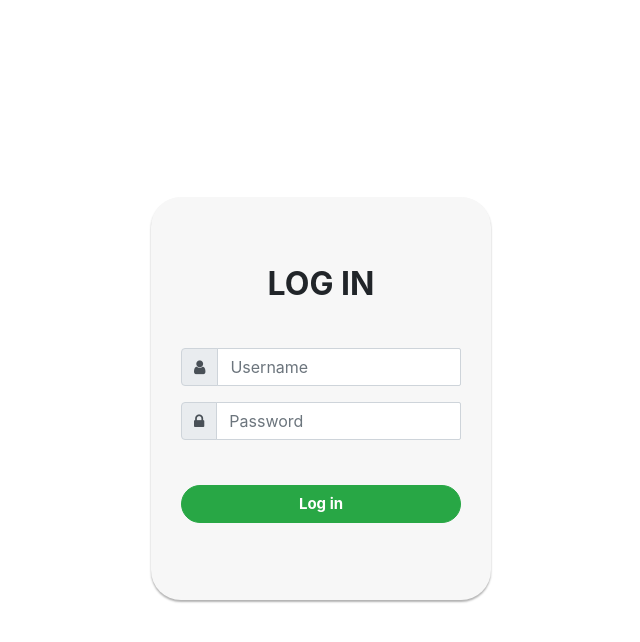
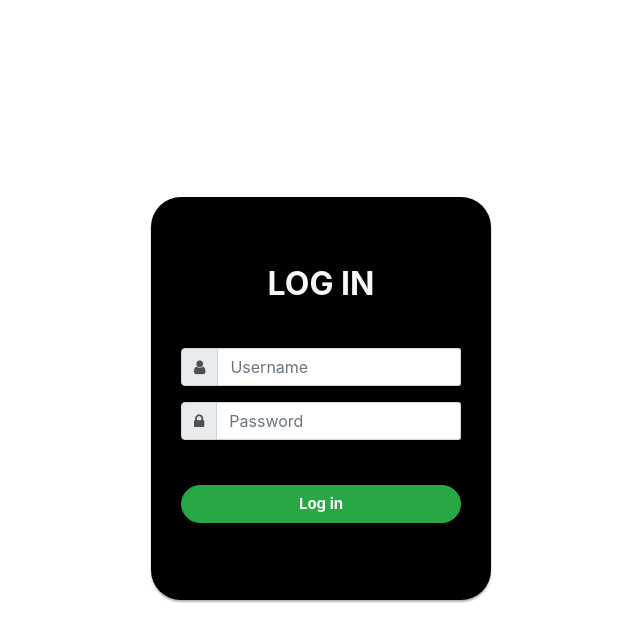
Before and after one commit to sinchanabbhanu/dbmsproject, a PHP site: page /logindbms.html in a window 1280 px wide. Shown: the top 642 px of the page, without its empty margins (319-959 px from the left). Run offline with PHP 8.4, Linux system fonts and the light colour scheme.

Commit message:
addition

```diff
--- a/logindbms.css
+++ b/logindbms.css
@@ -9,7 +9,7 @@
 }
 .login-form form {
     margin-bottom: 15px;
-    background: #f7f7f7;
+    background: #000000;
     box-shadow: 0px 2px 2px rgba(0, 0, 0, 0.3);
     padding: 30px;
     padding-bottom:61px;
@@ -68,3 +68,7 @@ border-radius: 30px;
 
 
 }
+body{
+    color:#f7f7f7;
+    background:url()
+}
```
